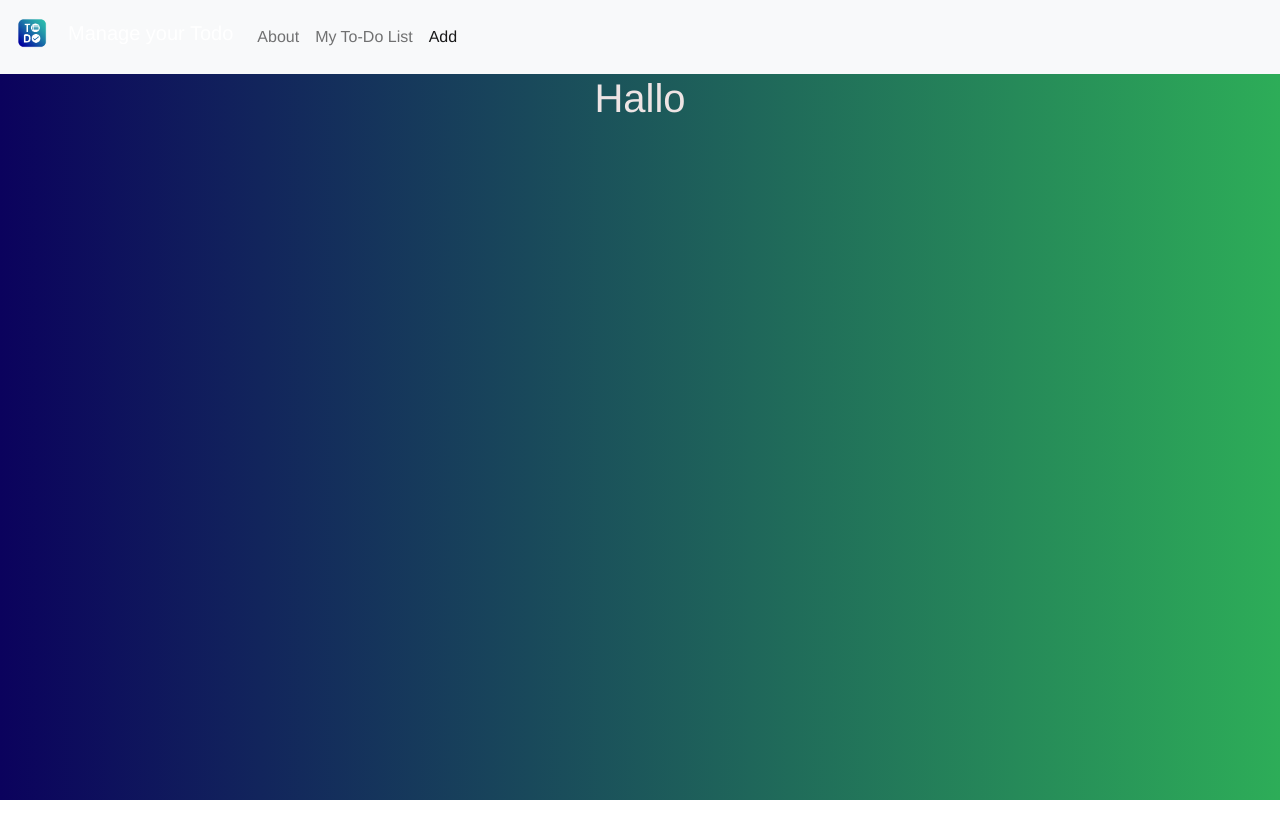
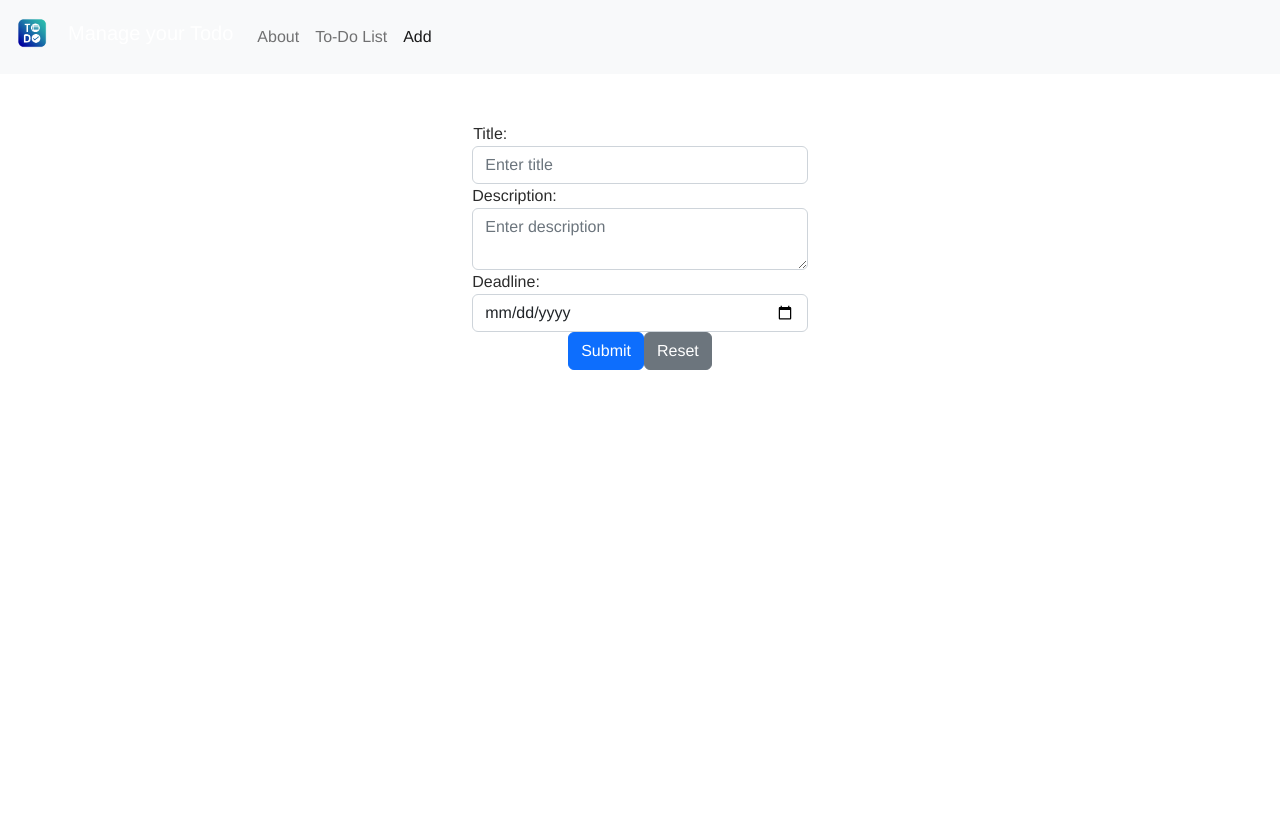
Before and after one commit to CaoNgocYen/plan-your-todo-frontend, a Vue app: page /add in a window 1280 px wide. Shown: the top 838 px of the page. Before the commit the page ends 800 px from the top, so only its background shows below. Built offline with nearby package versions, Linux system fonts and the light colour scheme.

Commit message:
add form Create A ToDo with validation

```diff
--- a/package.json
+++ b/package.json
@@ -7,7 +7,7 @@
     "npm": "8.19.3"
   },
   "scripts": {
-    "start": "vue-cli-service serve",
+    "serve": "vue-cli-service serve",
     "build": "vue-cli-service build",
     "test:unit": "vue-cli-service test:unit",
     "lint": "vue-cli-service lint"
@@ -16,6 +16,7 @@
     "@popperjs/core": "^2.11.6",
     "bootstrap": "^5.2.3",
     "core-js": "^3.8.3",
+    "vee-validate": "^4.7.3",
     "vue": "^3.2.13",
     "vue-router": "^4.0.3"
   },
--- a/src/App.vue
+++ b/src/App.vue
@@ -15,18 +15,22 @@ export default {
 </script>
 
 <style>
+* {
+  margin: 0;
+  padding: 0;
+}
 #app {
   font-family: Avenir, Helvetica, Arial, sans-serif;
   -webkit-font-smoothing: antialiased;
   -moz-osx-font-smoothing: grayscale;
   text-align: center;
-  color: #eee4e4;
+  color: #2c2c2c;
 }
 
 .background  {
-  background: #0b025d;
-  background: -webkit-linear-gradient(to left, rgb(45, 173, 88), rgb(11, 2, 93));
-  background: linear-gradient(to left, rgb(45, 173, 88), rgb(11, 2, 93));
+  background: #ffffff;
+  background: -webkit-linear-gradient(to left, rgb(255, 255, 255), rgb(255, 255, 255));
+  background: linear-gradient(to left, rgb(255, 255, 255), rgb(255, 255, 255));
   height: 100vh;
 }
 
--- /dev/null
+++ b/src/components/CreateToDo.vue
@@ -0,0 +1,69 @@
+<template>
+  <div class="container">
+    <form class="form-horizontal mt-5" novalidate>
+      <div class="form-group row">
+        <label for="title" class="control-label col-sm-2">Title:</label>
+        <div class="col-sm-20">
+          <input type="text" class="form-control" id="title" v-model="title" required placeholder="Enter title">
+          <span class="invalid-feedback" v-if="title === ''">A title must be filled in</span>
+        </div>
+      </div>
+      <div class="form-group row">
+        <label for="description" class="control-label col-sm-2">Description:</label>
+        <div class="col-sm-20">
+          <textarea class="form-control" id="description" v-model="description" required placeholder="Enter description"></textarea>
+          <span class="invalid-feedback" v-if="description === ''">A description must be filled in</span>
+        </div>
+      </div>
+      <div class="form-group row">
+        <label for="deadline" class="control-label col-sm-2">Deadline:</label>
+        <div class="col-sm-20">
+          <input type="date" class="form-control" id="deadline" v-model="deadline" required placeholder="Enter deadline">
+          <span class="invalid-feedback" v-if="deadline === ''">A deadline must be filled in</span>
+        </div>
+      </div>
+      <div class="form-group row">
+        <div class="col-sm-offset-2 col-sm-15">
+          <button type="submit" class="btn btn-primary mr-2">Submit</button>
+          <button type="button" class="btn btn-secondary" @click="resetForm">Reset</button>
+        </div>
+      </div>
+    </form>
+  </div>
+</template>
+
+<style>
+.container {
+  display: grid;
+  position: relative;
+  align-items: start;
+  justify-content: center;
+  height: 100%;
+}
+</style>
+
+<script>
+export default {
+  // eslint-disable-next-line vue/multi-word-component-names
+  name: 'createToDo',
+  props: {
+    modalData: Object,
+    editTodo: Function,
+    closeModal: Function
+  },
+  data () {
+    return {
+      title: '',
+      description: '',
+      deadline: ''
+    }
+  },
+  methods: {
+    resetForm: function () {
+      this.title = ''
+      this.description = ''
+      this.deadline = ''
+    }
+  }
+}
+</script>
--- a/src/components/Navbar.vue
+++ b/src/components/Navbar.vue
@@ -11,7 +11,7 @@
       <div class="collapse navbar-collapse" id="navbarNavAltMarkup">
         <div class="navbar-nav">
           <router-link class="nav-link" to="/">About</router-link>
-          <router-link class="nav-link" to="/to-dos">My To-Do List</router-link>
+          <router-link class="nav-link" to="/to-dos">To-Do List</router-link>
           <router-link class="nav-link" to="/add">Add</router-link>
         </div>
       </div>
--- a/src/views/AboutView.vue
+++ b/src/views/About.vue
@@ -11,7 +11,8 @@
 <script>
 
 export default {
-  name: 'AboutView',
+  // eslint-disable-next-line vue/multi-word-component-names
+  name: 'About',
   components: {
   }
 }
--- /dev/null
+++ b/src/views/Add.vue
@@ -0,0 +1,69 @@
+<template>
+  <div class="container">
+    <form class="form-horizontal mt-5" novalidate>
+      <div class="form-group row">
+        <label for="title" class="control-label col-sm-2">Title:</label>
+        <div class="col-sm-20">
+          <input type="text" class="form-control" id="title" v-model="title" required placeholder="Enter title">
+          <span class="invalid-feedback" v-if="title === ''">A title must be filled in</span>
+        </div>
+      </div>
+      <div class="form-group row">
+        <label for="description" class="control-label col-sm-2">Description:</label>
+        <div class="col-sm-20">
+          <textarea class="form-control" id="description" v-model="description" required placeholder="Enter description"></textarea>
+          <span class="invalid-feedback" v-if="description === ''">A description must be filled in</span>
+        </div>
+      </div>
+      <div class="form-group row">
+        <label for="deadline" class="control-label col-sm-2">Deadline:</label>
+        <div class="col-sm-20">
+          <input type="date" class="form-control" id="deadline" v-model="deadline" required placeholder="Enter deadline">
+          <span class="invalid-feedback" v-if="deadline === ''">A deadline must be filled in</span>
+        </div>
+      </div>
+      <div class="form-group row">
+        <div class="col-sm-offset-2 col-sm-15">
+          <button type="submit" class="btn btn-primary mr-2">Submit</button>
+          <button type="button" class="btn btn-secondary" @click="resetForm">Reset</button>
+        </div>
+      </div>
+    </form>
+  </div>
+</template>
+
+<style>
+.container {
+  display: grid;
+  position: relative;
+  align-items: start;
+  justify-content: center;
+  height: 100%;
+}
+</style>
+
+<script>
+export default {
+  // eslint-disable-next-line vue/multi-word-component-names
+  name: 'add',
+  props: {
+    modalData: Object,
+    editTodo: Function,
+    closeModal: Function
+  },
+  data () {
+    return {
+      title: '',
+      description: '',
+      deadline: ''
+    }
+  },
+  methods: {
+    resetForm: function () {
+      this.title = ''
+      this.description = ''
+      this.deadline = ''
+    }
+  }
+}
+</script>
--- a/src/views/AddView.vue
+++ /dev/null
@@ -1,13 +0,0 @@
-<template>
-<h1>Hallo</h1>
-</template>
-
-<script>
-export default {
-  name: 'AddView'
-}
-</script>
-
-<style scoped>
-
-</style>
--- a/src/views/ToDos.vue
+++ b/src/views/ToDos.vue
@@ -6,7 +6,7 @@
       <tr>
         <th scope="col">Title</th>
         <th scope="col">Description</th>
-        <th scope="col">Due Date</th>
+        <th scope="col">Deadline</th>
         <th scope="col">Is Completed</th>
       </tr>
       </thead>
@@ -14,7 +14,7 @@
       <tr v-for="todo in todos" :key="todo.id">
         <td>{{ todo.title }}</td>
         <td>{{ todo.description }}</td>
-        <td>{{ todo.dueDate }}</td>
+        <td>{{ todo.deadline }}</td>
         <td>{{ todo.completed }}</td>
       </tr>
       </tbody>
@@ -36,7 +36,6 @@ export default {
       method: 'GET',
       redirect: 'follow'
     }
-
     fetch(endpoint, requestOptions)
       .then(response => response.json())
       .then(result => result.forEach(todo => {
```
Also changed, not shown: src/components/ToDoTable.vue (added, +100 -0 lines), src/router/index.js (+4 -4 lines), 1 other file (tests, documents, lock files or other folders).
